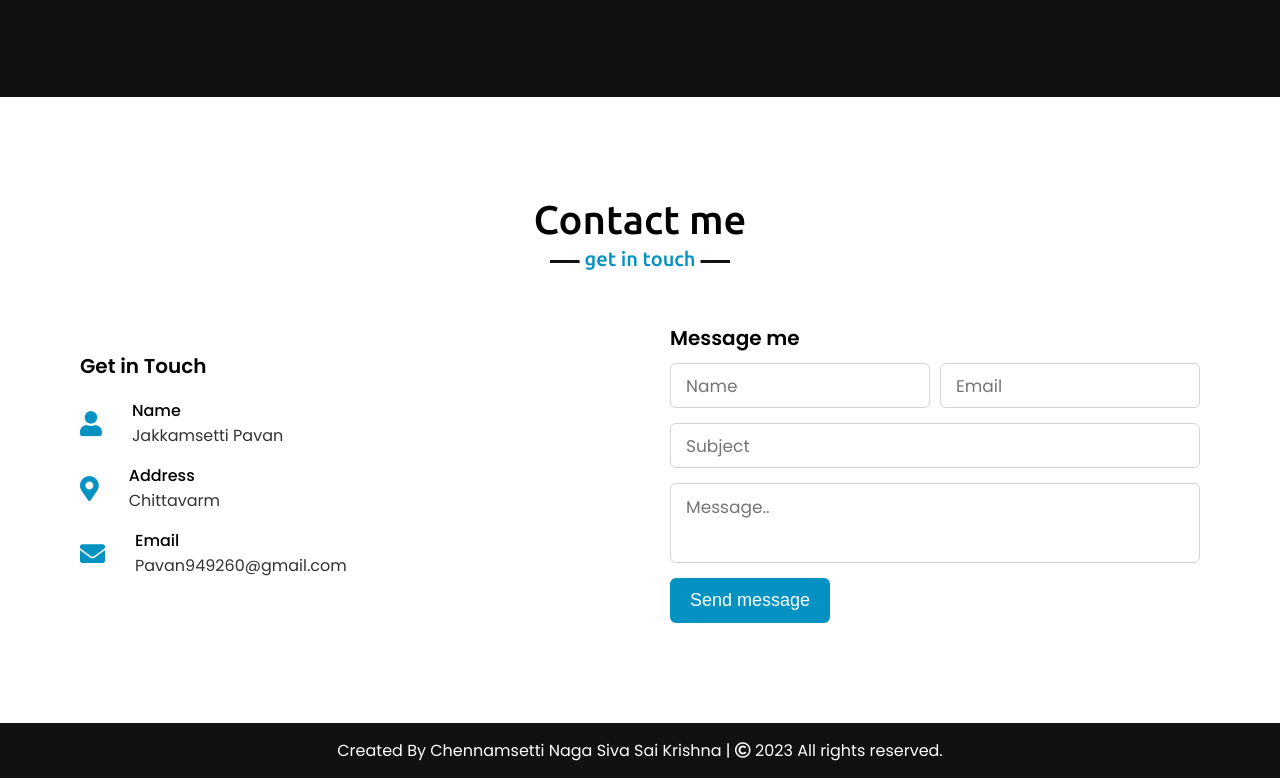
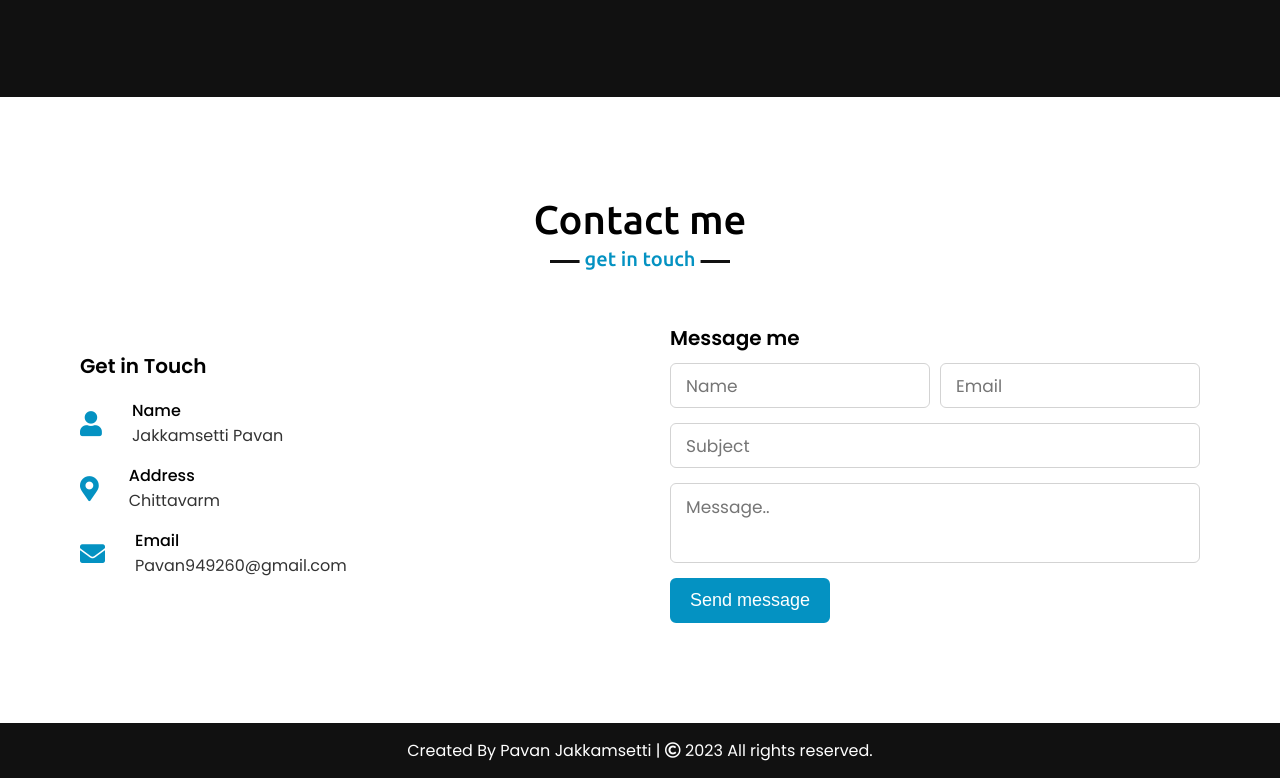
Before and after one commit to pavan8699/Portfoliowebsite, a plain HTML site: page portfoliowebsite/index.html in a window 1280 px wide. Shown: the part 3386-4164 px from the top of the page. Drawn offline with nearby package versions, Linux system fonts and the light colour scheme.

Commit message:
index.html

```diff
--- a/portfoliowebsite/index.html
+++ b/portfoliowebsite/index.html
@@ -238,7 +238,7 @@
 
     <!-- footer section start -->
     <footer>
-        <span>Created By Chennamsetti Naga Siva Sai Krishna | <span class="far fa-copyright"></span> 2023 All rights reserved.</span>
+        <span>Created By Pavan Jakkamsetti | <span class="far fa-copyright"></span> 2023 All rights reserved.</span>
     </footer>
 
     <script src="script.js"></script>
```
